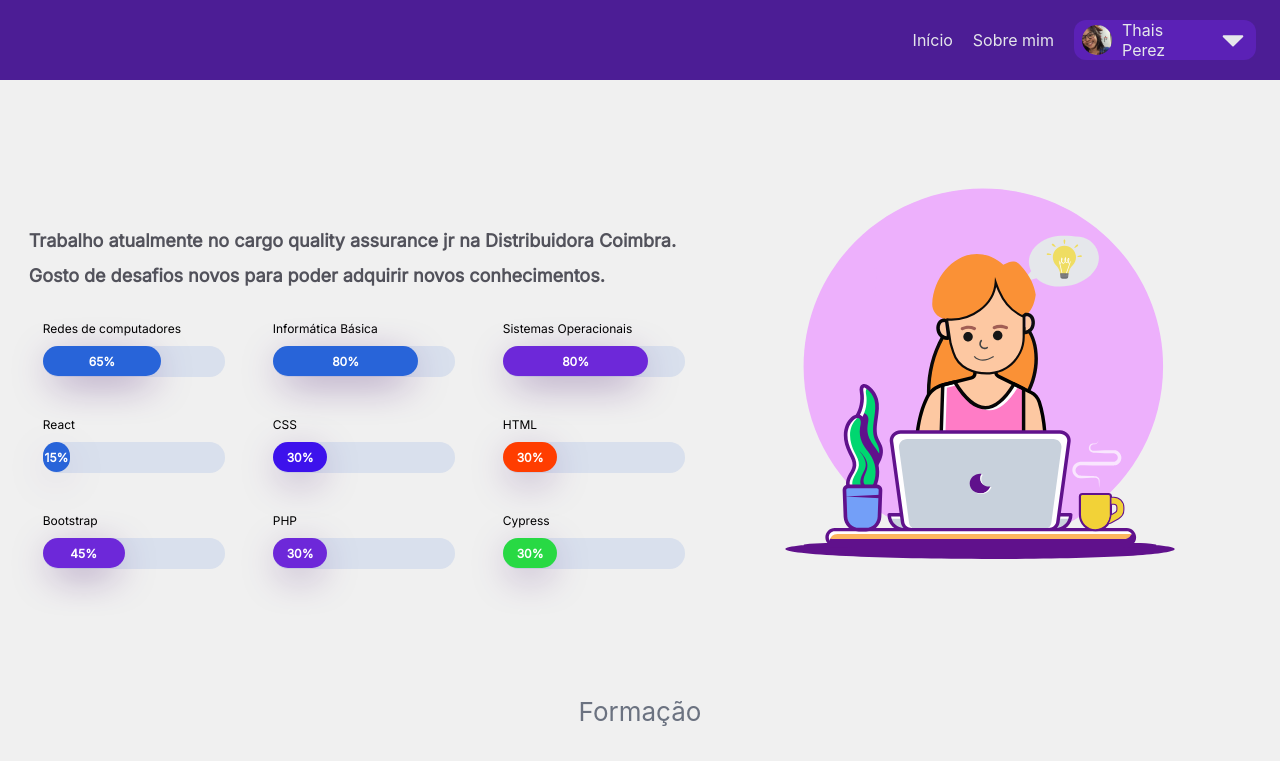
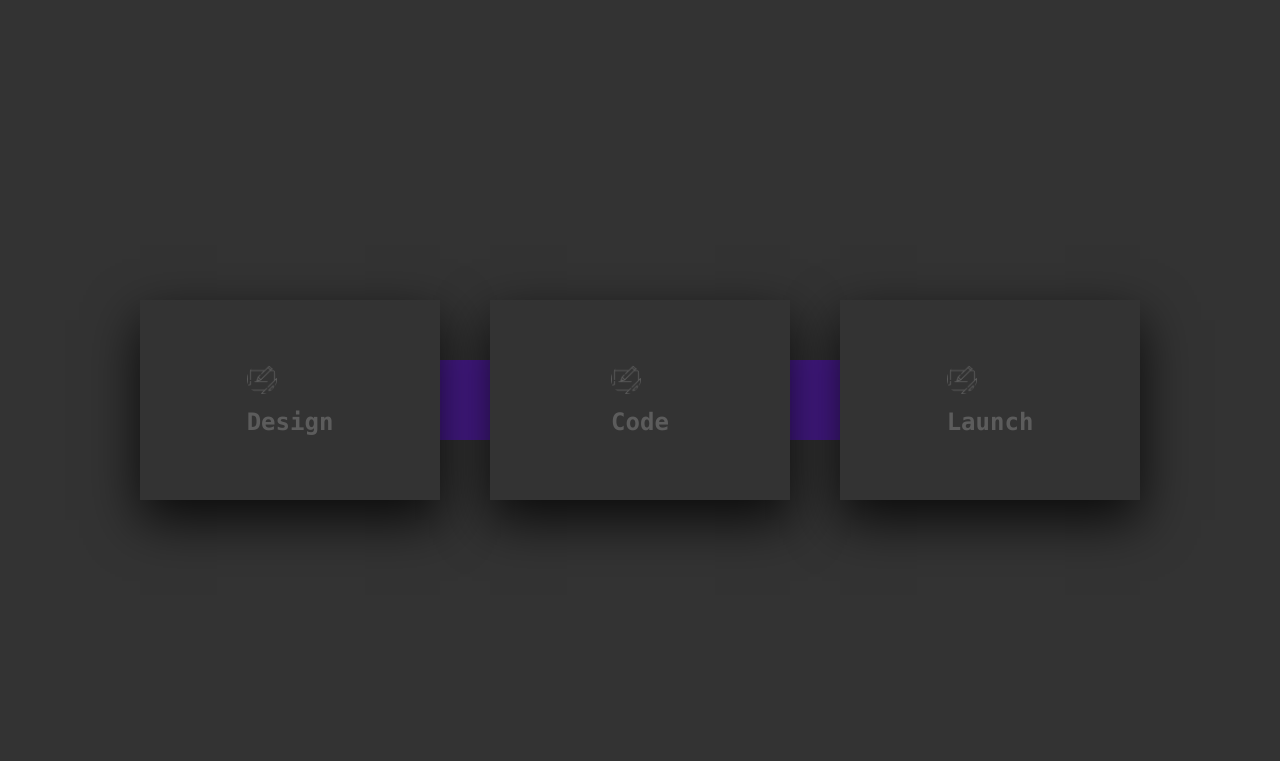
Before and after one commit to ThaisPerez/Portfolio, a React (Create React App) app: page / in a window 1280 px wide. Shown: the top 761 px of the page. Built offline with nearby package versions, Linux system fonts and the light colour scheme.

Commit message:
adiconando cursos

```diff
--- /dev/null
+++ b/src/Pages/Cursos/index.jsx
@@ -0,0 +1,52 @@
+import './styles.css'
+import Teste from '../../assets/1.png'
+
+export default function Cursos() {
+  return (
+
+      <div class="container">
+        <div class="card">
+          <div class="face face1">
+            <div class="content">
+            <img src={Teste} alt="" />
+                <h3>Design</h3>
+            </div>
+          </div>
+          <div class="face face2">
+            <div class="content">
+              <p>Lorem ipsum dolor sit amet consectetur adipisicing elit. Quas cum cumque minus iste veritatis provident at.</p>
+            <a href="http://localhost:3000/">Read More</a>
+            </div>
+          </div>
+        </div>
+        <div class="card">
+          <div class="face face1">
+            <div class="content">
+            <img src={Teste} alt="" />
+                <h3>Code</h3>
+            </div>
+          </div>
+          <div class="face face2">
+            <div class="content">
+              <p>Lorem ipsum dolor sit amet consectetur adipisicing elit. Quas cum cumque minus iste veritatis provident at.</p>
+            <a href="http://localhost:3000/">Read More</a>
+            </div>
+          </div>
+        </div>
+        <div class="card">
+          <div class="face face1">
+            <div class="content">
+            <img src={Teste} alt="" />
+                <h3>Launch</h3>
+            </div>
+          </div>
+          <div class="face face2">
+            <div class="content">
+              <p>Lorem ipsum dolor sit amet consectetur adipisicing elit. Quas cum cumque minus iste veritatis provident at.</p>
+            <a href="http://localhost:3000/">Read More</a>
+            </div>
+          </div>
+        </div>
+      </div>
+  )
+}
--- /dev/null
+++ b/src/Pages/Cursos/styles.css
@@ -0,0 +1,100 @@
+body {
+  margin: 0;
+  padding: 0;
+  min-height: 100vh;
+  background: #333;
+  display: flex;
+  justify-content: center;
+  align-items: center;
+  font-family: consolas;
+}
+
+.container {
+  width: 1000px;
+  position: relative;
+  display: flex;
+  justify-content: space-between;
+}
+
+.container .card {
+  position: relative;
+  cursor: pointer;
+}
+
+.container .card .face {
+  width: 300px;
+  height: 200px;
+  transition: 0.5s;
+}
+
+.container .card .face.face1 {
+  position: relative;
+  background: #333;
+  display: flex;
+  justify-content: center;
+  align-items: center;
+  z-index: 1;
+  transform: translateY(100px);
+}
+
+.container .card:hover .face.face1 {
+  background: #ff0057;
+  transform: translateY(0);
+}
+
+.container .card .face.face1 .content {
+  opacity: 0.2;
+  transition: 0.5s;
+}
+
+.container .card:hover .face.face1 .content {
+  opacity: 1;
+}
+
+.container .card .face.face1 .content img {
+  max-width: 100px;
+}
+
+.container .card .face.face1 .content h3 {
+  margin: 10px 0 0;
+  padding: 0;
+  color: #fff;
+  text-align: center;
+  font-size: 1.5em;
+}
+
+.container .card .face.face2 {
+  position: relative;
+  background: #fff;
+  display: flex;
+  justify-content: center;
+  align-items: center;
+  padding: 20px;
+  box-sizing: border-box;
+  box-shadow: 0 20px 50px rgba(0, 0, 0, 0.8);
+  transform: translateY(-100px);
+}
+
+.container .card:hover .face.face2 {
+  transform: translateY(0);
+}
+
+.container .card .face.face2 .content p {
+  margin: 0;
+  padding: 0;
+}
+
+.container .card .face.face2 .content a {
+  margin: 15px 0 0;
+  display: inline-block;
+  text-decoration: none;
+  font-weight: 900;
+  color: #333;
+  padding: 5px;
+  border: 1px solid #333;
+}
+
+.container .card .face.face2 .content a:hover {
+  background: #333;
+  color: #fff;
+}
--- a/src/components/Navbar/index.jsx
+++ b/src/components/Navbar/index.jsx
@@ -12,6 +12,7 @@ function Navbar() {
         <div className="containerText">
           <a href='#'>Início</a>
           <a href='#'>Sobre mim </a>
+          <a href='./../../pages/Cursos.jsx'>Cursos</a>
           <div className='NavbarContent'>
             <img src={Profile} alt="" />
             <span>Thais Perez</span>
--- a/src/index.js
+++ b/src/index.js
@@ -3,11 +3,12 @@ import ReactDOM from 'react-dom/client';
 import './index.css';
 import App from './App';
 import reportWebVitals from './reportWebVitals';
+import Cursos from './Pages/Cursos';
 
 const root = ReactDOM.createRoot(document.getElementById('root'));
 root.render(
   <React.StrictMode>
-    <App />
+    <Cursos/>
   </React.StrictMode>
 );
 
```
Also changed, not shown: src/assets/1.png (added).
